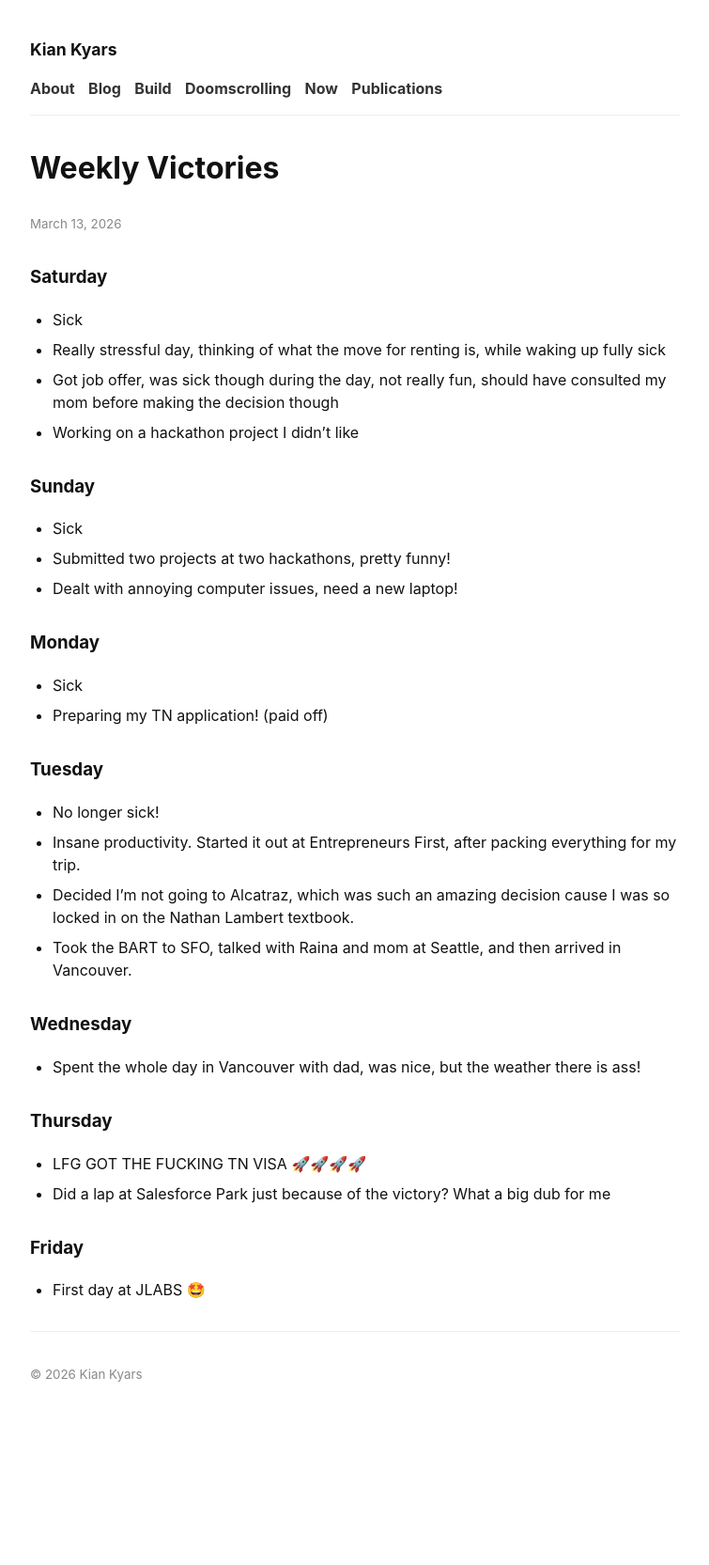
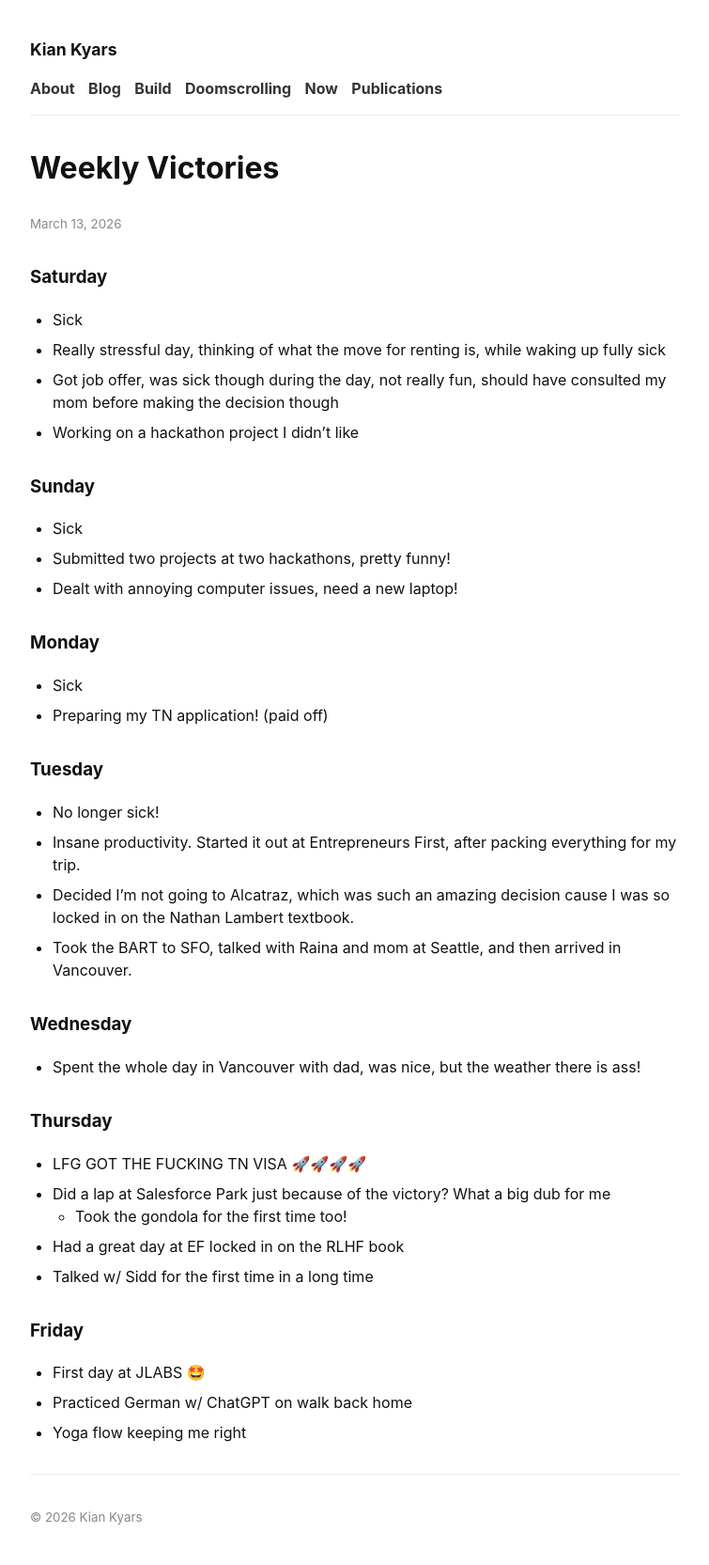
Before and after one commit to kiankyars/kiankyars.github.io, a Jekyll site: the page built from _posts/weekly-victories/2026-03-13-weekly-victories.md, in a window 1280 px wide. Shown: the whole page at 94% size, without its empty margins (262-1017 px from the left). Built offline with Jekyll 4.4.1, drawn with Linux system fonts in a browser that asks for light colours; before the commit the page ends 1513 px from its top, so only the background shows below that.

Commit message:
wv Mar 20, 2026 at 14:49

```diff
--- a/_posts/weekly-victories/2026-03-13-weekly-victories.md
+++ b/_posts/weekly-victories/2026-03-13-weekly-victories.md
@@ -38,7 +38,12 @@ categories: reflection
 
 - LFG GOT THE FUCKING TN VISA 🚀🚀🚀🚀
 - Did a lap at Salesforce Park just because of the victory? What a big dub for me
+    - Took the gondola for the first time too!
+- Had a great day at EF locked in on the RLHF book
+- Talked w/ Sidd for the first time in a long time
 
 ### Friday
 
 - First day at JLABS 🤩
+- Practiced German w/ ChatGPT on walk back home
+- Yoga flow keeping me right
```
Also changed, not shown: _posts/weekly-victories/2026-03-20-weekly-victories.md (added, +53 -0 lines).
